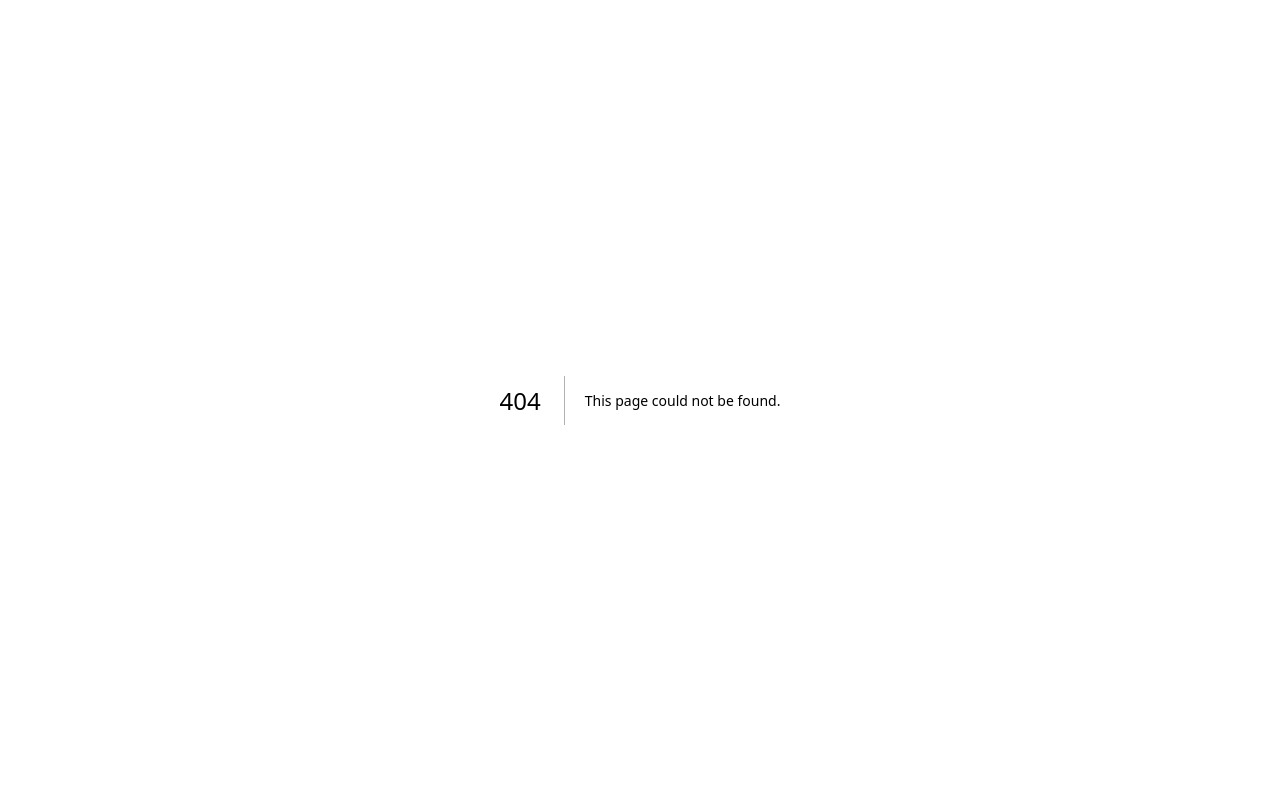
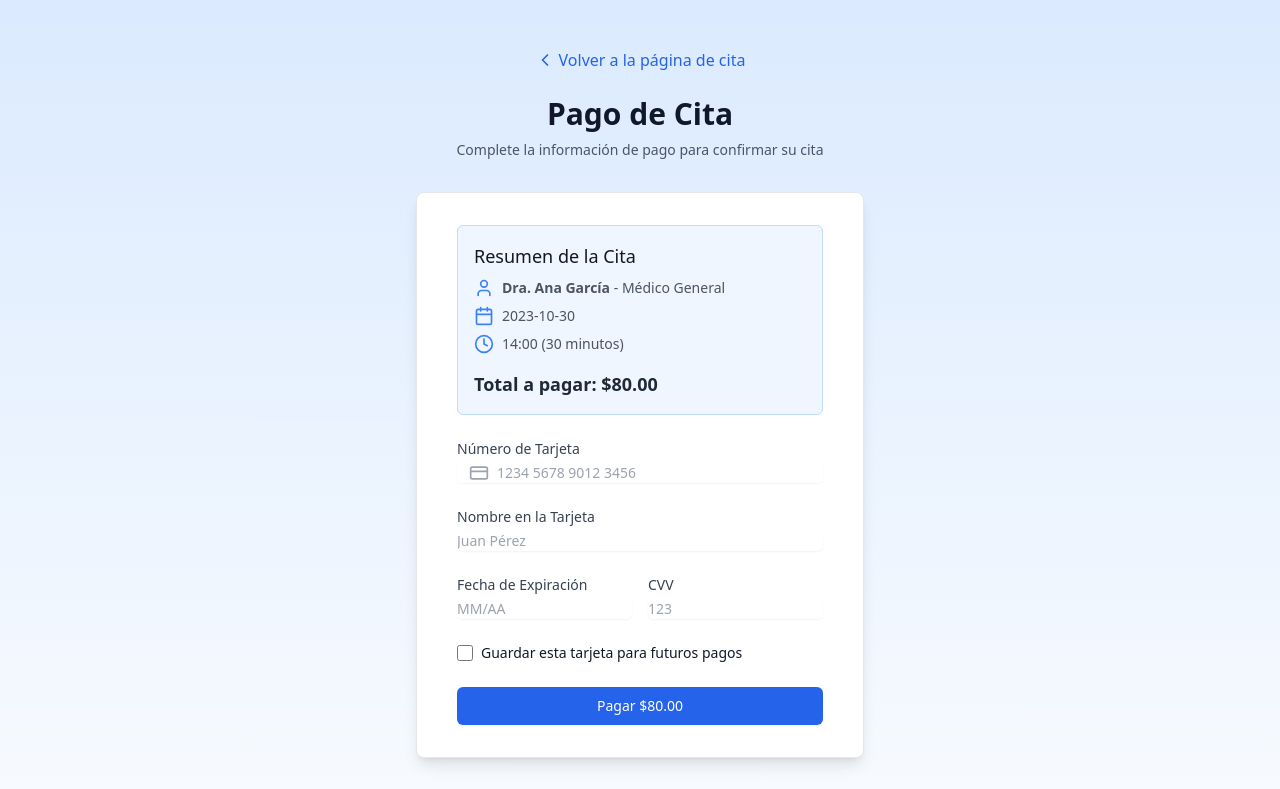
Before and after one commit to ChilyGarcia/csalud-frontend, a Next.js app: page /payment in a window 1280 px wide. Before the commit this address had no page. Shown: the top 789 px of the page. Built offline with nearby package versions, Linux system fonts and the light colour scheme.

Commit message:
[ FEATURE ]: It is possible to implement payment page

```diff
--- /dev/null
+++ b/src/app/payment/page.tsx
@@ -0,0 +1,231 @@
+"use client";
+
+import { useState } from "react";
+import { ChevronLeft, CreditCard, Calendar, Clock, User } from "lucide-react";
+import Link from "next/link";
+import Image from "next/image";
+
+// Mock data for the appointment (in a real app, this would come from the previous page or API)
+const appointmentData = {
+  professional: "Dra. Ana García",
+  specialty: "Médico General",
+  date: "2023-10-30",
+  time: "14:00",
+  duration: "30 minutos",
+  price: 80.0,
+};
+
+export default function Payment() {
+  const [formData, setFormData] = useState({
+    cardNumber: "",
+    cardName: "",
+    expiryDate: "",
+    cvv: "",
+  });
+
+  const handleChange = (e: React.ChangeEvent<HTMLInputElement>) => {
+    const { name, value } = e.target;
+    setFormData((prevState) => ({
+      ...prevState,
+      [name]: value,
+    }));
+  };
+
+  const handleSubmit = (e: React.FormEvent) => {
+    e.preventDefault();
+    // Here you would typically process the payment
+    // For this example, we'll just log the data
+    console.log("Payment submitted:", formData);
+    alert("Pago procesado con éxito!");
+  };
+
+  return (
+    <div className="min-h-screen bg-gradient-to-b from-blue-100 to-white flex flex-col justify-center py-12 px-4 sm:px-6 lg:px-8">
+      <div className="sm:mx-auto sm:w-full sm:max-w-md">
+        <Link
+          href="/appointment"
+          className="flex items-center justify-center text-blue-600 hover:text-blue-500 mb-6 transition duration-150 ease-in-out"
+        >
+          <ChevronLeft className="w-5 h-5 mr-1" />
+          <span>Volver a la página de cita</span>
+        </Link>
+        <div className="text-center">
+          <h2 className="text-3xl font-extrabold text-gray-900">
+            Pago de Cita
+          </h2>
+          <p className="mt-2 text-sm text-gray-600">
+            Complete la información de pago para confirmar su cita
+          </p>
+        </div>
+      </div>
+
+      <div className="mt-8 sm:mx-auto sm:w-full sm:max-w-md">
+        <div className="bg-white py-8 px-4 shadow-lg sm:rounded-lg sm:px-10 border border-gray-200">
+          <div className="mb-6 p-4 bg-blue-50 rounded-md border border-blue-200">
+            <h3 className="text-lg font-medium text-gray-900 mb-2">
+              Resumen de la Cita
+            </h3>
+            <div className="space-y-2">
+              <div className="flex items-center">
+                <User className="h-5 w-5 text-blue-500 mr-2" />
+                <p className="text-sm text-gray-600">
+                  <strong>{appointmentData.professional}</strong> -{" "}
+                  {appointmentData.specialty}
+                </p>
+              </div>
+              <div className="flex items-center">
+                <Calendar className="h-5 w-5 text-blue-500 mr-2" />
+                <p className="text-sm text-gray-600">{appointmentData.date}</p>
+              </div>
+              <div className="flex items-center">
+                <Clock className="h-5 w-5 text-blue-500 mr-2" />
+                <p className="text-sm text-gray-600">
+                  {appointmentData.time} ({appointmentData.duration})
+                </p>
+              </div>
+            </div>
+            <p className="text-lg font-semibold text-gray-800 mt-4">
+              Total a pagar: ${appointmentData.price.toFixed(2)}
+            </p>
+          </div>
+
+          <form onSubmit={handleSubmit} className="space-y-6">
+            <div>
+              <label
+                htmlFor="cardNumber"
+                className="block text-sm font-medium text-gray-700"
+              >
+                Número de Tarjeta
+              </label>
+              <div className="mt-1 relative rounded-md shadow-sm">
+                <div className="absolute inset-y-0 left-0 pl-3 flex items-center pointer-events-none">
+                  <CreditCard className="h-5 w-5 text-gray-400" />
+                </div>
+                <input
+                  type="text"
+                  name="cardNumber"
+                  id="cardNumber"
+                  className="focus:ring-blue-500 focus:border-blue-500 block w-full pl-10 sm:text-sm border-gray-300 rounded-md"
+                  placeholder="1234 5678 9012 3456"
+                  value={formData.cardNumber}
+                  onChange={handleChange}
+                  required
+                />
+              </div>
+            </div>
+
+            <div>
+              <label
+                htmlFor="cardName"
+                className="block text-sm font-medium text-gray-700"
+              >
+                Nombre en la Tarjeta
+              </label>
+              <input
+                type="text"
+                name="cardName"
+                id="cardName"
+                className="mt-1 focus:ring-blue-500 focus:border-blue-500 block w-full shadow-sm sm:text-sm border-gray-300 rounded-md"
+                placeholder="Juan Pérez"
+                value={formData.cardName}
+                onChange={handleChange}
+                required
+              />
+            </div>
+
+            <div className="grid grid-cols-2 gap-4">
+              <div>
+                <label
+                  htmlFor="expiryDate"
+                  className="block text-sm font-medium text-gray-700"
+                >
+                  Fecha de Expiración
+                </label>
+                <input
+                  type="text"
+                  name="expiryDate"
+                  id="expiryDate"
+                  className="mt-1 focus:ring-blue-500 focus:border-blue-500 block w-full shadow-sm sm:text-sm border-gray-300 rounded-md"
+                  placeholder="MM/AA"
+                  value={formData.expiryDate}
+                  onChange={handleChange}
+                  required
+                />
+              </div>
+
+              <div>
+                <label
+                  htmlFor="cvv"
+                  className="block text-sm font-medium text-gray-700"
+                >
+                  CVV
+                </label>
+                <input
+                  type="text"
+                  name="cvv"
+                  id="cvv"
+                  className="mt-1 focus:ring-blue-500 focus:border-blue-500 block w-full shadow-sm sm:text-sm border-gray-300 rounded-md"
+                  placeholder="123"
+                  value={formData.cvv}
+                  onChange={handleChange}
+                  required
+                />
+              </div>
+            </div>
+
+            <div className="flex items-center">
+              <input
+                id="saveCard"
+                name="saveCard"
+                type="checkbox"
+                className="h-4 w-4 text-blue-600 focus:ring-blue-500 border-gray-300 rounded"
+              />
+              <label
+                htmlFor="saveCard"
+                className="ml-2 block text-sm text-gray-900"
+              >
+                Guardar esta tarjeta para futuros pagos
+              </label>
+            </div>
+
+            <div>
+              <button
+                type="submit"
+                className="w-full flex justify-center py-2 px-4 border border-transparent rounded-md shadow-sm text-sm font-medium text-white bg-blue-600 hover:bg-blue-700 focus:outline-none focus:ring-2 focus:ring-offset-2 focus:ring-blue-500 transition duration-150 ease-in-out"
+              >
+                Pagar ${appointmentData.price.toFixed(2)}
+              </button>
+            </div>
+          </form>
+        </div>
+      </div>
+
+      <div className="mt-8 sm:mx-auto sm:w-full sm:max-w-md">
+        <div className="bg-white py-8 px-4 shadow-lg sm:rounded-lg sm:px-10 border border-gray-200">
+          <h3 className="text-lg font-medium text-gray-900 mb-4">
+            Métodos de Pago Aceptados
+          </h3>
+          <div className="flex justify-center space-x-4">
+            <Image
+              src="/placeholder.svg?height=40&width=60&text=Visa"
+              alt="Visa"
+              width={60}
+              height={40}
+              className="rounded-md shadow-sm"
+            />
+            <Image
+              src="/placeholder.svg?height=40&width=60&text=Mastercard"
+              alt="Mastercard"
+              width={60}
+              height={40}
+              className="rounded-md shadow-sm"
+            />
+          </div>
+          <p className="mt-4 text-sm text-gray-600 text-center">
+            Sus datos de pago están seguros y encriptados
+          </p>
+        </div>
+      </div>
+    </div>
+  );
+}
```
